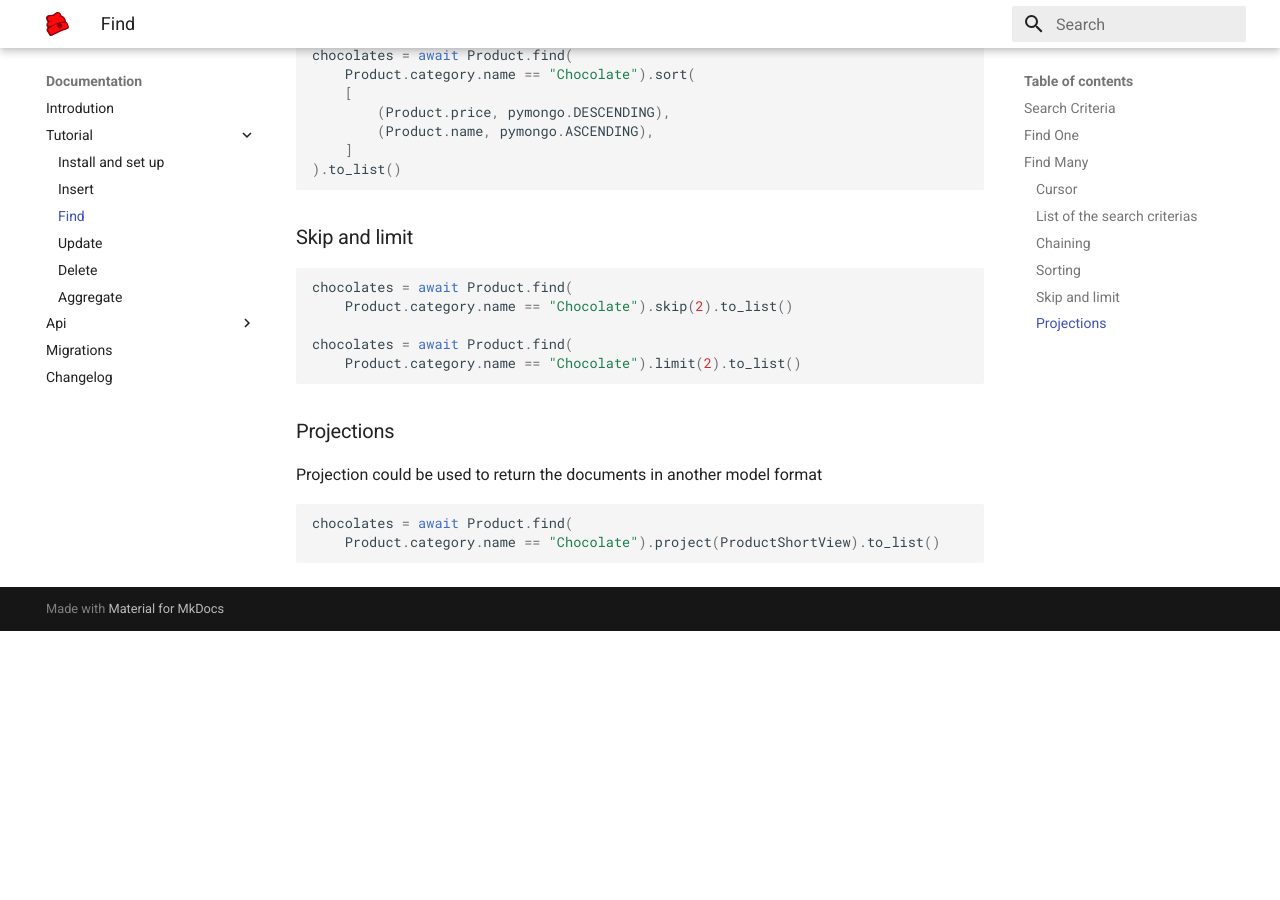
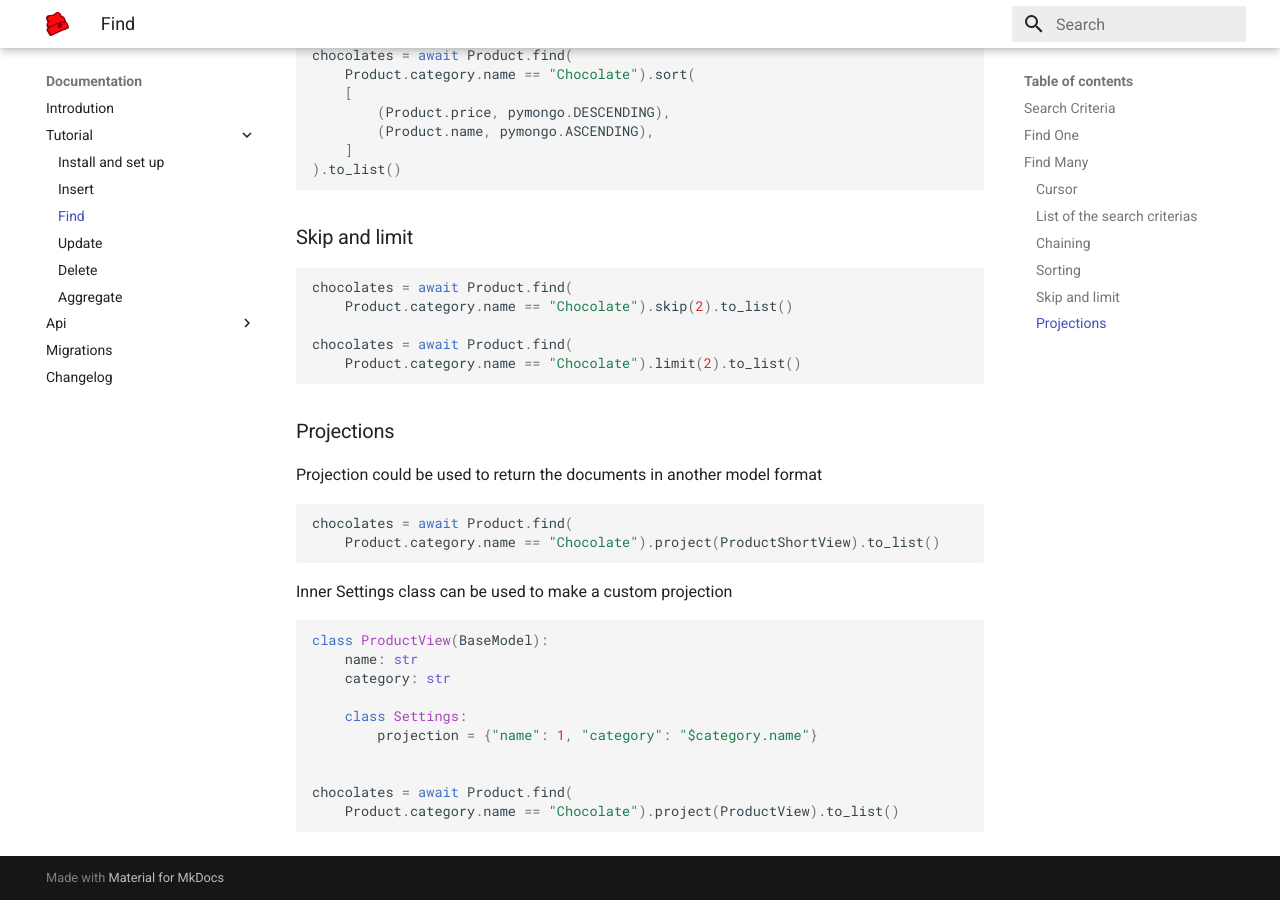
Before and after one commit to BeanieODM/beanie, an MkDocs documentation site: the page built from docs/tutorial/find.md, in a window 1280 px wide and 900 px high, scrolled down 3091 px. Built offline with MkDocs 1.6.1 and Material for MkDocs 9.7.7, drawn with Linux system fonts in a browser that asks for light colours; before the commit the page ends 3722 px from its top, so only the background shows below that.

Commit message:
docs update: projections

````diff
--- a/docs/tutorial/find.md
+++ b/docs/tutorial/find.md
@@ -189,3 +189,18 @@ Projection could be used to return the documents in another model format
 chocolates = await Product.find(
     Product.category.name == "Chocolate").project(ProductShortView).to_list()
 ```
+
+Inner Settings class can be used to make a custom projection
+
+```python
+class ProductView(BaseModel):
+    name: str
+    category: str
+
+    class Settings:
+        projection = {"name": 1, "category": "$category.name"}
+
+
+chocolates = await Product.find(
+    Product.category.name == "Chocolate").project(ProductView).to_list()
+```
````
